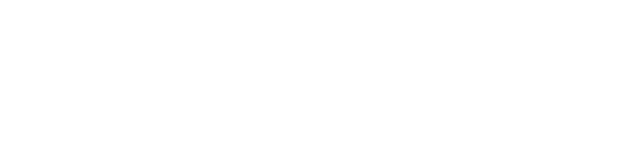
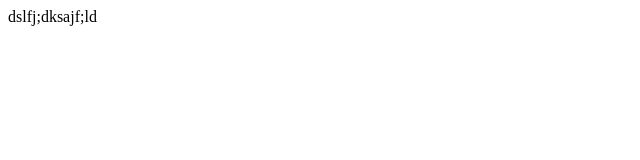
Before and after one commit to ulearnasaidshahtest/github, a plain HTML site: page index.html in a window 1280 px wide. Shown: the whole page, without its empty margins (0-640 px from the left). Drawn offline with Linux system fonts and the light colour scheme.

Commit message:
Update index.html

```diff
--- a/index.html
+++ b/index.html
@@ -5,5 +5,7 @@
     <meta name="viewport" content="width=device-width, initial-scale=1.0" />
     <title>Document</title>
   </head>
-  <body></body>
+  <body>
+    dslfj;dksajf;ld
+  </body>
 </html>
```
